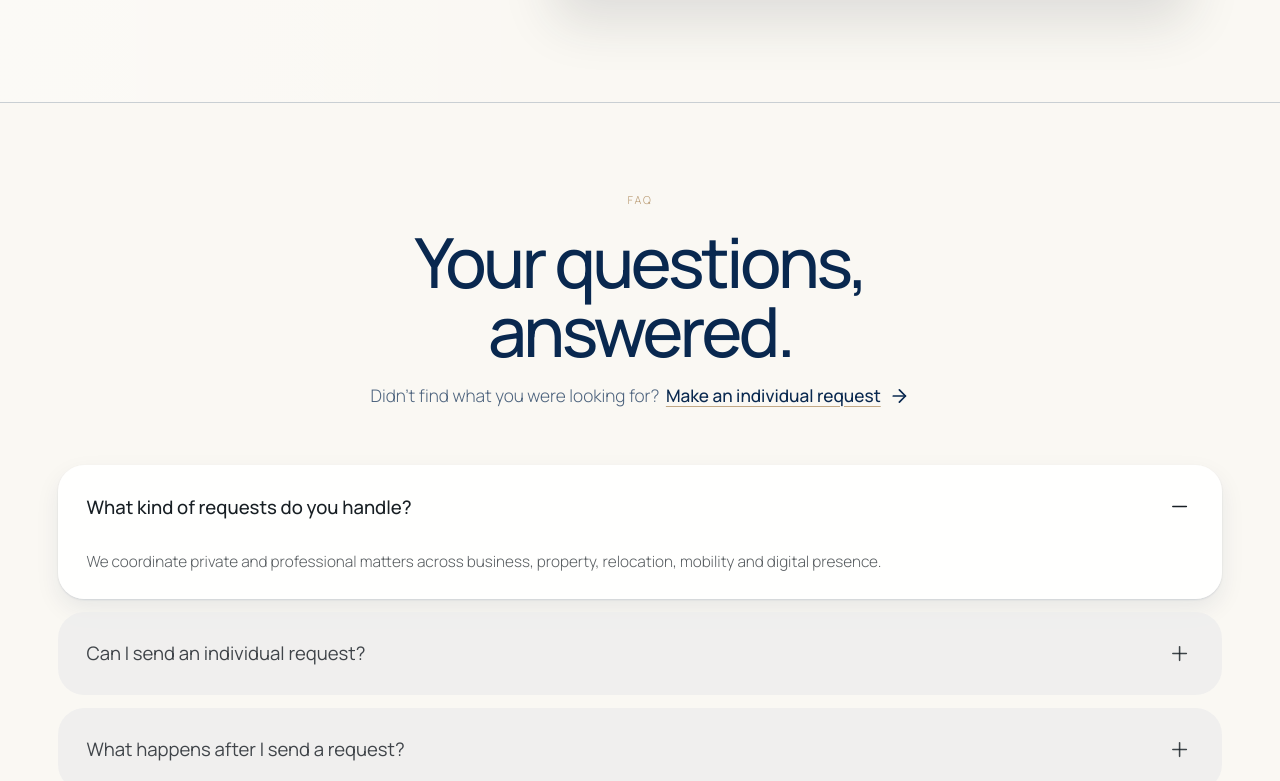
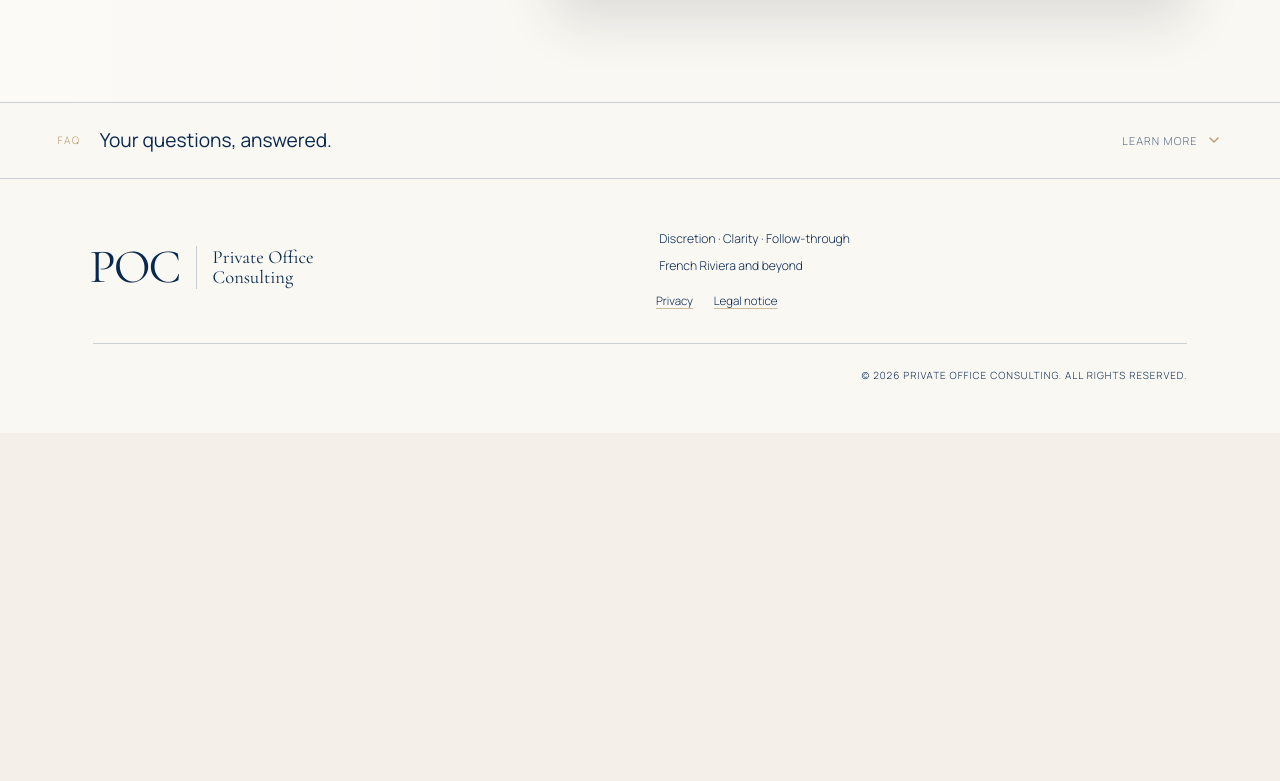
Before and after one commit to dmkstudio/poc-riviera-editorial-site, a Next.js app: page / in a window 1280 px wide. Shown: the part 4879-5660 px from the top of the page. After the commit the page ends 5312 px from the top, so only its background shows below. Built offline with nearby package versions, Linux system fonts and the light colour scheme.

Commit message:
Collapse FAQ behind an accessible teaser

```diff
--- a/app/PocSite.tsx
+++ b/app/PocSite.tsx
@@ -140,12 +140,20 @@ function Reveal({children,className=""}:{children:React.ReactNode;className?:str
 function FAQChat({ locale, onRequest }: { locale: Locale; onRequest: () => void }) {
   const t = copy(locale);
   const [openIndex, setOpenIndex] = useState(0);
+  const [detailsOpen, setDetailsOpen] = useState(false);
   const answerId = (index: number) => `faq-chat-answer-${locale}-${index}`;
 
-  return <section className="faq-stack" id="faq" aria-labelledby="faq-stack-title">
+  return <section className={`faq-stack${detailsOpen ? " is-expanded" : ""}`} id="faq" aria-labelledby="faq-stack-title">
+    <button className="faq-stack-toggle" type="button" aria-expanded={detailsOpen} aria-controls="faq-stack-details" onClick={() => setDetailsOpen(value => !value)}>
+      <span className="faq-stack-toggle-label">{t.faq.label}</span>
+      <span className="faq-stack-toggle-title" id="faq-stack-title">{t.faq.pageTitle}</span>
+      <span className="faq-stack-toggle-action">{detailsOpen ? t.faq.less : t.faq.more}<ChevronDown aria-hidden="true" /></span>
+    </button>
+    <AnimatePresence initial={false}>
+      {detailsOpen && <motion.div id="faq-stack-details" className="faq-stack-details" initial={{height:0,opacity:0}} animate={{height:"auto",opacity:1}} exit={{height:0,opacity:0}} transition={{duration:.36,ease:[.22,1,.36,1]}}>
         <div className="faq-stack-intro">
-      <p className="eyebrow">{t.faq.label}</p>
-      <h2 id="faq-stack-title">{t.faq.pageTitle}</h2>
+          <h2>{t.faq.pageTitle}</h2>
+          <p>{t.faq.body}</p>
           <div className="faq-stack-cta">
             <span>{t.faq.ctaPrompt}</span>
             <button type="button" onClick={onRequest}>{t.faq.cta}<ArrowRight aria-hidden="true" /></button>
@@ -167,6 +175,8 @@ function FAQChat({ locale, onRequest }: { locale: Locale; onRequest: () => void
             </div>;
           })}
         </div>
+      </motion.div>}
+    </AnimatePresence>
   </section>;
 }
 
--- a/app/globals.css
+++ b/app/globals.css
@@ -181,6 +181,23 @@
 .faq-stack-question:focus-visible,.faq-stack-cta button:focus-visible{outline:2px solid var(--sand);outline-offset:-5px;border-radius:1.65rem}
 @media(max-width:760px){.faq-stack{padding:4rem 1.1rem 4rem}.faq-stack-intro{margin-bottom:2.2rem}.faq-stack-intro h2{font-size:clamp(2.45rem,11vw,3.7rem);max-width:11ch}.faq-stack-cta{align-items:center;flex-wrap:wrap;font-size:.92rem;margin-top:1rem}.faq-stack-list{gap:.6rem}.faq-stack-item{border-radius:1.15rem}.faq-stack-question{min-height:4.15rem;padding:.95rem 1.05rem;font-size:.95rem;gap:.8rem}.faq-stack-control{width:1.35rem;height:1.35rem}.faq-stack-control svg{width:1.1rem;height:1.1rem}.faq-stack-answer{padding:0 1.05rem 1.2rem}.faq-stack-answer p{font-size:.9rem;line-height:1.6}}
 @media(prefers-reduced-motion:reduce){.faq-stack-item,.faq-stack-cta button svg{transition:none}.faq-stack-cta button:hover svg{transform:none}}
+
+/* Collapsed FAQ doorway: the detailed accordion appears only on intent. */
+.faq-stack:not(.is-expanded){padding-top:0;padding-bottom:0}
+.faq-stack-toggle{width:100%;min-height:4.7rem;display:grid;grid-template-columns:auto minmax(0,1fr) auto;align-items:center;gap:1.2rem;padding:0;border:0;background:transparent;color:var(--ink);text-align:left}
+.faq-stack-toggle-label{color:var(--sand);font-size:.64rem;letter-spacing:.15em;text-transform:uppercase}
+.faq-stack-toggle-title{font-family:var(--sans);font-size:clamp(1rem,1.5vw,1.25rem);font-weight:400}
+.faq-stack-toggle-action{display:inline-flex;align-items:center;gap:.55rem;color:rgba(9,40,79,.68);font-size:.68rem;letter-spacing:.1em;text-transform:uppercase;white-space:nowrap}
+.faq-stack-toggle-action svg{width:1rem;color:var(--sand);transition:transform .3s cubic-bezier(.22,1,.36,1)}
+.faq-stack.is-expanded .faq-stack-toggle-action svg{transform:rotate(180deg)}
+.faq-stack-toggle:hover .faq-stack-toggle-title,.faq-stack-toggle:focus-visible .faq-stack-toggle-title{color:var(--sand)}
+.faq-stack-toggle:focus-visible{outline:2px solid var(--sand);outline-offset:-4px;border-radius:.4rem}
+.faq-stack-details{overflow:hidden}
+.faq-stack-details .faq-stack-intro{padding-top:clamp(2.3rem,4vw,4rem)}
+.faq-stack-details .faq-stack-intro h2{font-family:var(--serif);font-size:clamp(2.7rem,4.4vw,4.8rem);font-weight:400;letter-spacing:-.03em;line-height:.96;max-width:13ch}
+.faq-stack-details .faq-stack-intro>p{max-width:30rem;color:rgba(9,40,79,.68);font-size:.9rem;line-height:1.65;margin:.9rem 0 0}
+.faq-stack-details .faq-stack-cta{margin-top:1.1rem}
+@media(max-width:760px){.faq-stack{padding-left:1.1rem;padding-right:1.1rem}.faq-stack:not(.is-expanded){padding-top:0;padding-bottom:0}.faq-stack-toggle{min-height:4.25rem;grid-template-columns:auto minmax(0,1fr) auto;gap:.7rem}.faq-stack-toggle-label{font-size:.58rem}.faq-stack-toggle-title{font-size:.92rem;line-height:1.2}.faq-stack-toggle-action{font-size:.58rem;gap:.25rem}.faq-stack-toggle-action svg{width:.85rem}.faq-stack-details .faq-stack-intro{padding-top:2.1rem}.faq-stack-details .faq-stack-intro h2{font-size:clamp(2.45rem,11vw,3.7rem);max-width:11ch}.faq-stack-details .faq-stack-intro>p{font-size:.88rem}}
 
 /* Shared serif with full Cyrillic support, plus a restrained Liquid Glass control. */
 :root{--serif:'Cormorant Garamond',Georgia,serif}
--- a/app/poc-data.ts
+++ b/app/poc-data.ts
@@ -219,6 +219,8 @@ const data = {
       back: "Back to POC",
       ctaPrompt: "Didn't find what you were looking for?",
       cta: "Make an individual request",
+      more: "Learn more",
+      less: "Close FAQ",
       items: [
         { question: "What kind of requests do you handle?", answer: "We coordinate private and professional matters across business, property, relocation, mobility and digital presence." },
         { question: "Can I send an individual request?", answer: "Yes. If your situation does not fit one direction, choose Custom request and describe the outcome you need." },
@@ -355,6 +357,8 @@ const data = {
       back: "Retour à POC",
       ctaPrompt: "Vous n’avez pas trouvé votre réponse ?",
       cta: "Faire une demande sur mesure",
+      more: "En savoir plus",
+      less: "Fermer la FAQ",
       items: [
         { question: "Quels types de demandes accompagnez-vous ?", answer: "Nous coordonnons des enjeux privés et professionnels liés à l’entreprise, l’immobilier, la relocalisation, la mobilité et la présence digitale." },
         { question: "Puis-je envoyer une demande sur mesure ?", answer: "Oui. Si votre situation ne correspond pas à une expertise, choisissez Demande sur mesure et décrivez le résultat recherché." },
@@ -491,6 +495,8 @@ const data = {
       back: "Вернуться в POC",
       ctaPrompt: "Не нашли ответа на свой вопрос?",
       cta: "Сделать индивидуальный запрос",
+      more: "Узнать больше",
+      less: "Скрыть FAQ",
       items: [
         { question: "С какими запросами вы работаете?", answer: "Мы координируем личные и профессиональные задачи в сфере бизнеса, недвижимости, релокации, мобильности и цифрового присутствия." },
         { question: "Можно ли отправить индивидуальный запрос?", answer: "Да. Если задача не подходит ни под одно направление, выберите «Индивидуальный запрос» и опишите желаемый результат." },
```
Lines whose indentation alone changed are shown as unchanged.
